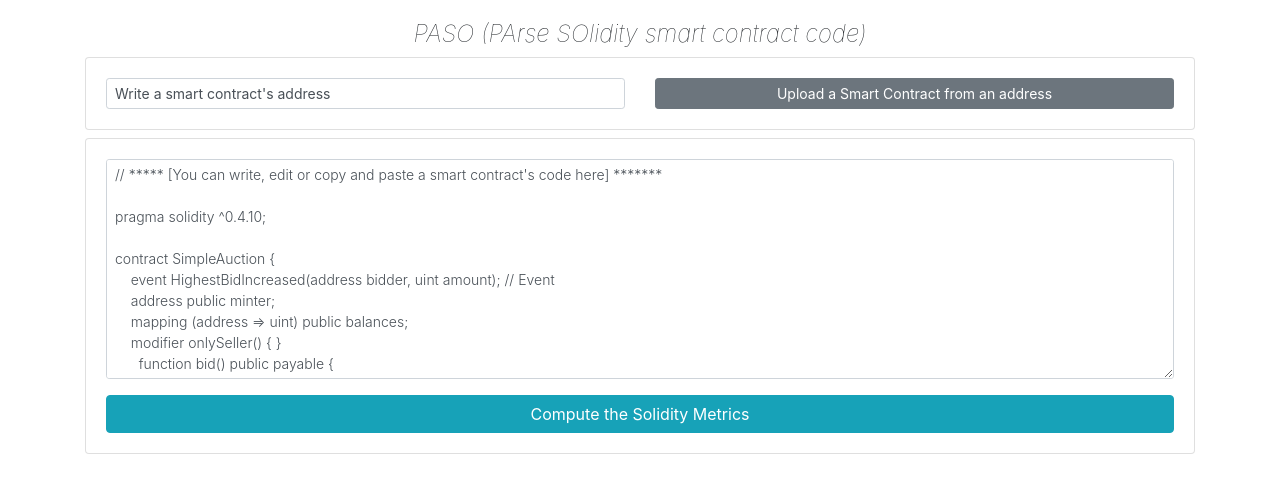
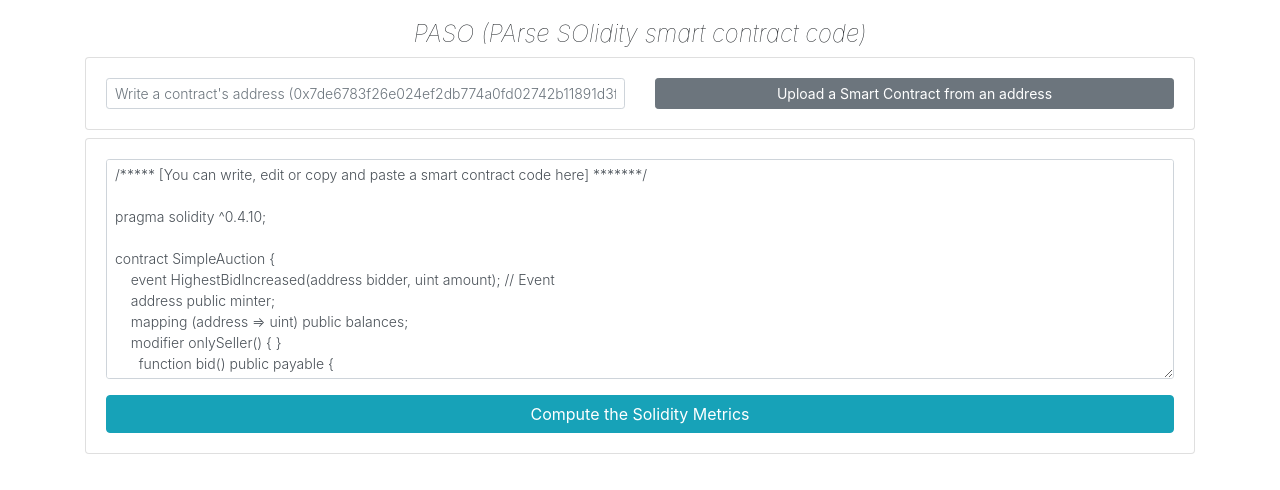
Before and after one commit to aphd/paso, a React (Create React App) app: page / in a window 1280 px wide. Shown: the top 490 px of the page. Built offline with nearby package versions, Linux system fonts and the light colour scheme.

Commit message:
building

```diff
--- a/src/components/load-contract-form.jsx
+++ b/src/components/load-contract-form.jsx
@@ -27,9 +27,9 @@ export default class LoadContractForm extends Component {
                     <div className="row">
                         <div className="col-6">
                             <input
-                                className="form-control form-control-sm"
+                                className="form-control form-control-sm font-weight-light"
                                 id="sc_address"
-                                defaultValue="Write a smart contract's address"
+                                placeholder="Write a contract's address (0x7de6783f26e024ef2db774a0fd02742b11891d3f)"
                             />
                             <div className="invalid-feedback ml-2" id="invalid">
                                 Please choose a valid address.
--- a/src/fixtures/simple.sol.jsx
+++ b/src/fixtures/simple.sol.jsx
@@ -1,4 +1,4 @@
-export const code = `// ***** [You can write, edit or copy and paste a smart contract's code here] *******
+export const code = `/***** [You can write, edit or copy and paste a smart contract code here] *******/
 
 pragma solidity ^0.4.10;
 
```
Also changed, not shown: 25 other files (tests, documents, lock files or other folders).
